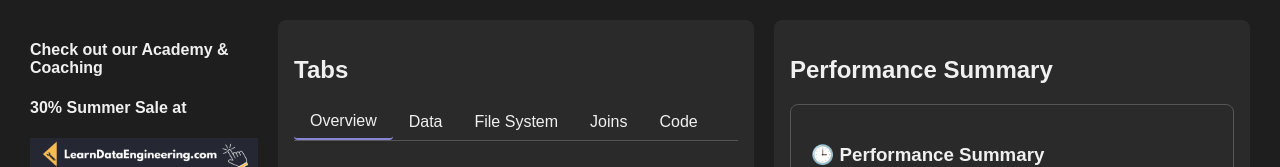
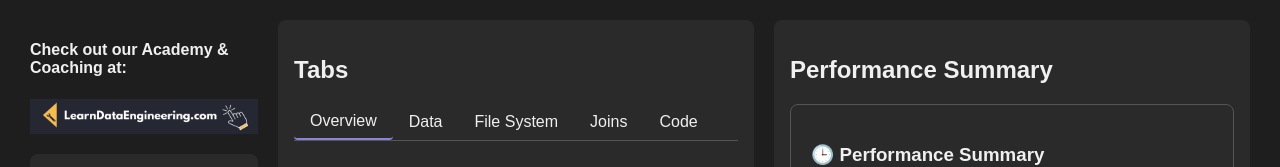
Before and after one commit to andkret/spark-optimization, a React (Vite) app: page / in a window 1280 px wide. Shown: the top 167 px of the page. Built offline with nearby package versions, Linux system fonts and the light colour scheme.

Commit message:
Modified Academy text

```diff
--- a/src/App.jsx
+++ b/src/App.jsx
@@ -62,8 +62,7 @@ export default function App() {
       {/* ─── Left Sidebar (core controls only) ─── */}
       <div className="left-panel">
         <div className="academy-section" style={{ marginBottom: '16px', textAlign: 'left' }}>
-            <h4>Check out our Academy & Coaching</h4>
-            <h4>30% Summer Sale at</h4>
+            <h4>Check out our Academy & Coaching at:</h4>
             <a href="https://learndataengineering.com" target="_blank" rel="noopener noreferrer">
               <img
                 src={academyImage}
```
